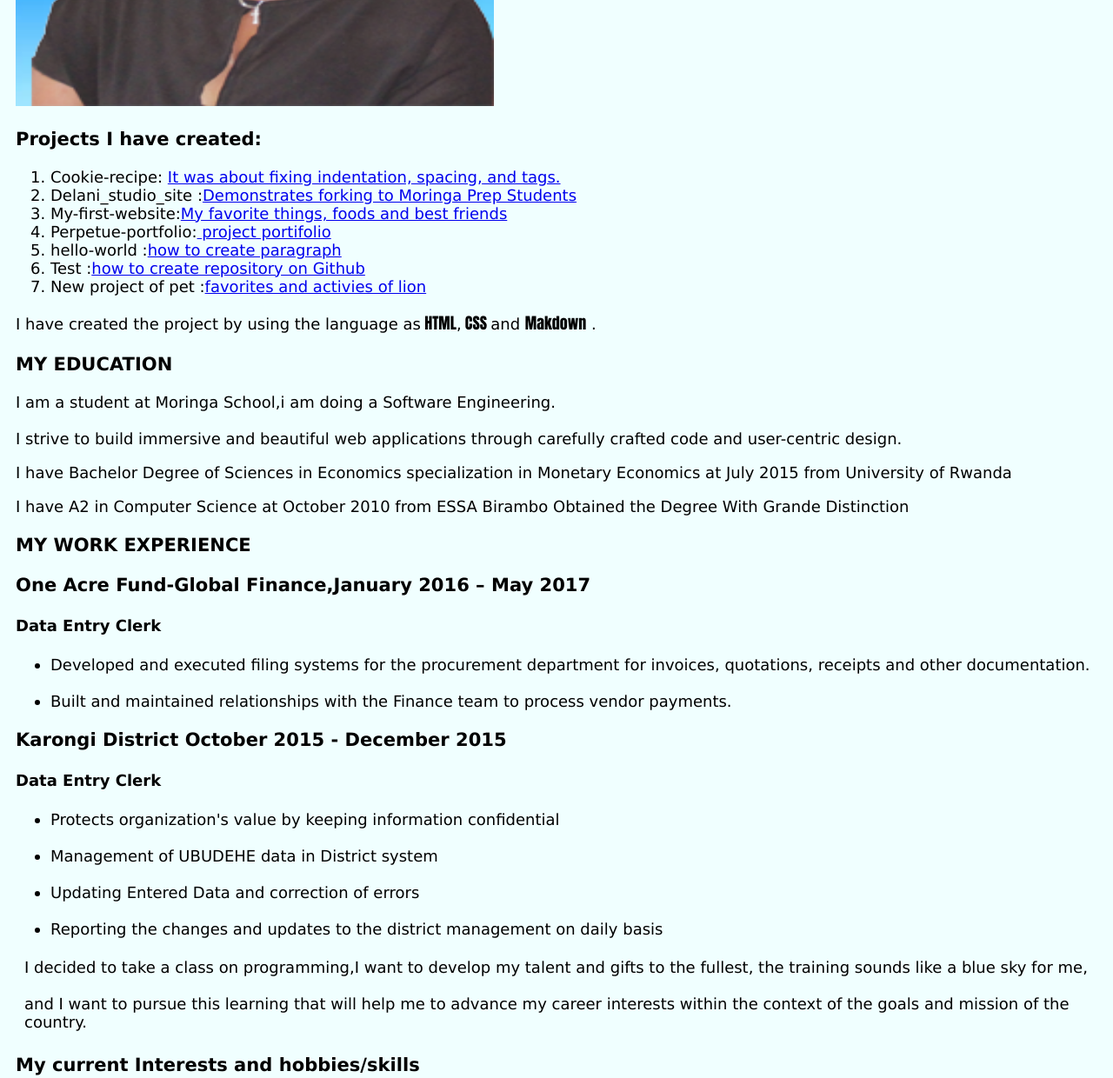
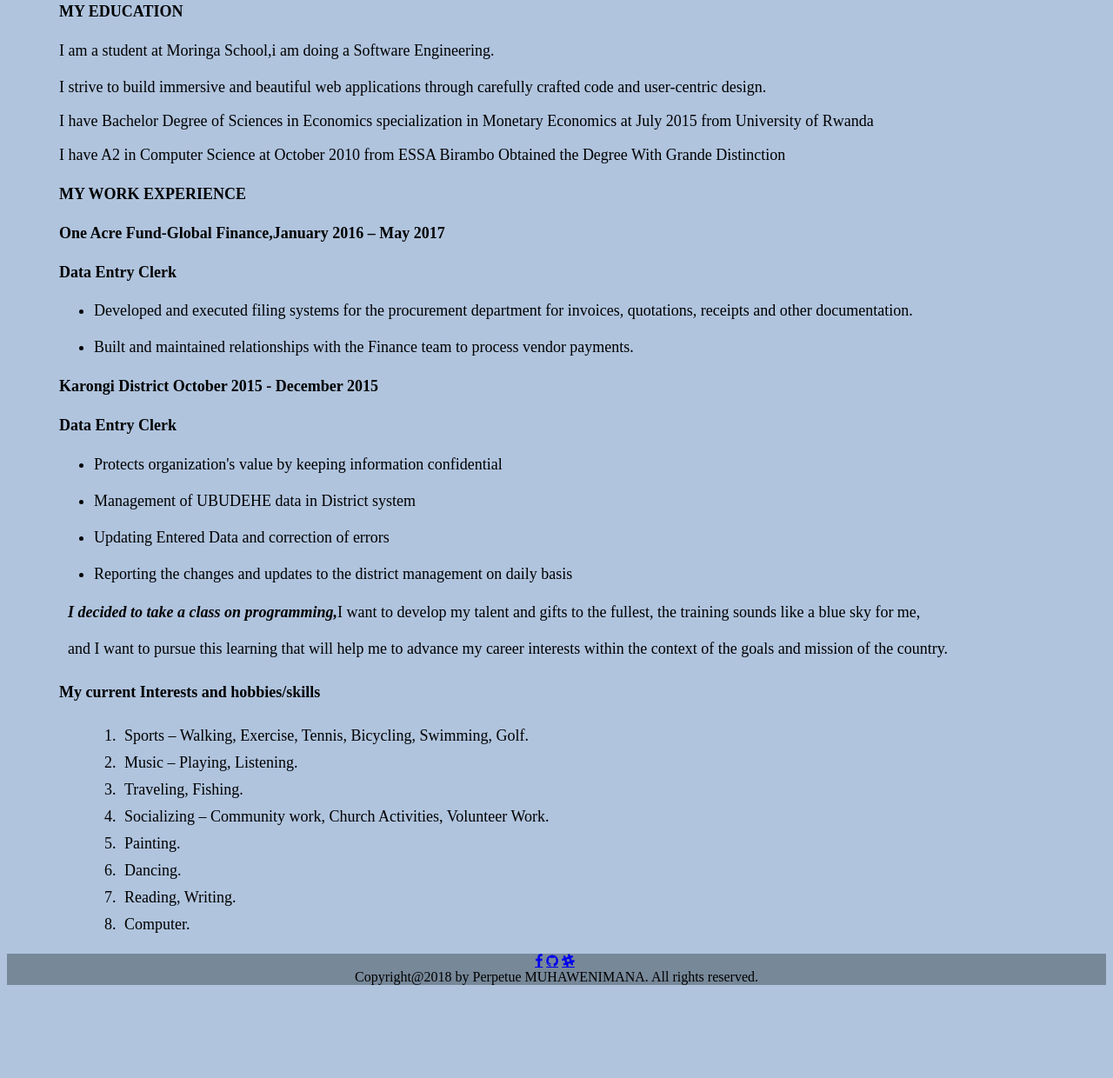
Before and after one commit to Perpetue/perpetue, a plain HTML site: page index.html in a window 1280 px wide. Shown: the part 439-1679 px from the top of the page at 87% size. After the commit the page ends 1580 px from the top, so only its background shows below. Drawn offline with Linux system fonts and the light colour scheme.

Commit message:
add all modification about README.md,index.html and styles css

```diff
--- a/css/styles.css
+++ b/css/styles.css
@@ -1,7 +1,8 @@
 @media screen and (min-width: 480px) {
     body {
-      background-color:#F0FFFF;
+      background-color:#B0C4DE;
       font-family: verdana
+      background-size:cover
     }
   }
 
@@ -20,15 +21,16 @@
   }
   #about{
       font-size: 18px;
-        margin: 10px;
+      margin-left: 60px;
+      margin-right: 60px;
       }
  #container{
     font-size: 18px;
       margin: 10px;
+      margin-left: 60px;
+      margin-right: 60px;
 
  }
-
-
   .program{
       padding:5px;
       font-size: 18px;
@@ -36,23 +38,31 @@
       margin-right: 5px;
 
   }
-  p {
-      display: block;
-      margin-block-start: 1em;
-      margin-block-end: 1em;
-      margin-inline-start: 0px;
-      margin-inline-end: 0px;
-  }
 
   span{
       font-family:Impact, 'Arial Narrow Bold', sans-serif;
   }
-  #about,#container{
-display: block
-  }
+
 
   .social{
       text-align: center;
-      background-color:#8A2BE2;
+      background-color:	#778899;
 
   }
+
+  img{
+    float:left;
+    margin-right: 60px;
+  }
+  #about ol li{
+    padding: 5px;
+    padding-left: 5px;
+    margin-left: 30px;
+    margin-right: 30px;
+  }
+  #container ol li{
+    padding: 5px;
+    padding-left: 5px;
+    margin-left: 30px;
+    margin-right: 30px;
+  }
--- a/index.html
+++ b/index.html
@@ -15,7 +15,7 @@
                     </nav>
                         <div id="about">
                         <h2>Perpetue MUHAWENIMANA</h2>
-                        <img src="image/perpetue2.png" width="550px" height="450">
+                        <img src="image/perpetue2.png" >
                          <h3>Projects I have created:</h3>
                            <ol>
                               <li>Cookie-recipe: <a href="https://github.com/Perpetue/cookie-recipe">It was about fixing indentation, spacing, and tags. </a></li>
@@ -31,15 +31,15 @@
                                <!--my background-->
                                  <div id="container">
                                 <div id="background">
-                                <h3>MY EDUCATION</h3>
+                                <h4>MY EDUCATION</h4>
                                    <p>I am a student at Moringa School,i am doing a Software Engineering.<br><br>I strive to build immersive and beautiful web applications through carefully crafted code and user-centric design.</p>
                                   <p> I have Bachelor  Degree of Sciences in Economics
                                       specialization in Monetary Economics at July 2015 from University of Rwanda</p>
                                   <p> I have A2 in Computer Science  at October 2010 from  ESSA Birambo
                                       Obtained the Degree With Grande Distinction</p>
 
-                                  <h3>MY WORK EXPERIENCE</h3>
-                                  <h3>One Acre Fund-Global Finance,January 2016 – May 2017 </h3>
+                                  <h4>MY WORK EXPERIENCE</h4>
+                                  <h4>One Acre Fund-Global Finance,January 2016 – May 2017 </h4>
 
                                      <h4>Data Entry Clerk</h4>
                                       <ul>
@@ -47,7 +47,7 @@
                                                quotations, receipts and other documentation. </li><br>
                                            <li>Built and maintained relationships with the Finance team to process vendor payments. </li>
                                        </ul>
-                                   <h3>Karongi District October 2015 - December 2015</h3>
+                                   <h4>Karongi District October 2015 - December 2015</h4>
                                      <h4>Data Entry Clerk</h4>
                                          <ul>
                                              <li>Protects organization's value by keeping information confidential</li><br>
@@ -57,10 +57,10 @@
                                           </ul>
                                                 </div>
                                                 <!--why you decided to take a class on programming -->
-                                                <p class="program">I decided to take a class on programming,I want  to develop my talent and gifts to the fullest, the training sounds like a blue sky for me, <br><br>
+                                                <p class="program"><strong><em>I decided to take a class on programming,</em></strong>I want  to develop my talent and gifts to the fullest, the training sounds like a blue sky for me, <br><br>
                                                      and I want to pursue this learning that will help me to advance my career interests within the context of the goals and mission of the country.</p>
                                                 <!--my current interests/hobbies/skills-->
-                                                 <h3>My current Interests and hobbies/skills</h3>
+                                                 <h4>My current Interests and hobbies/skills</h4>
                                                 <ol>
                                                   <li>  Sports – Walking, Exercise, Tennis, Bicycling, Swimming,  Golf.</li>
                                                    <li>Music – Playing, Listening.</li>
@@ -76,8 +76,11 @@
                                                     <a href="muperpety@gmail.com" class="fa fa-gmail"></a>
                                                     <a href="https://www.facebook.com/mhawenimana.perpetue" class="fa fa-facebook"></a>
                                                     <a href="https://github.com/Perpetue" class="fa fa-github"></a>
+                                                    <a href ="https://moringaschool.slack.com/messages/" class ="fa fa-slack"></a>
+                                                    <a href ="https://mail.google.com" class ="fa fa-Gmail"></a>
+                                                    <a href="https://moringaschool.instructure.com/courses/" class ="fa fa-PrepFT-RW"></a>
                                             <!--lisence i am using-->
-                                            <footer>Copyright@2018< by Perpetue MUHAWENIMANA. All rights reserved./footer>
+                                            <footer>Copyright@2018 by Perpetue MUHAWENIMANA. All rights reserved.</footer>
                                                 </div>
 
            </body>
```
Also changed, not shown: 1 other file.
